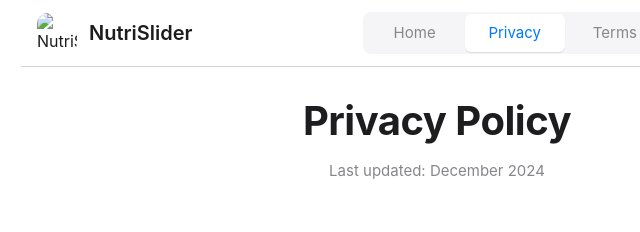
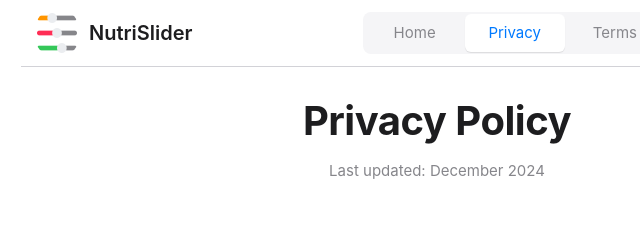
Before and after one commit to eggyr33/NutriSliderLegal, a plain HTML site: page privacy-policy.html in a window 1280 px wide. Shown: the top 232 px of the page, 203-843 px from the left. Drawn offline with Linux system fonts and the light colour scheme.

Commit message:
Update privacy-policy.html

```diff
--- a/privacy-policy.html
+++ b/privacy-policy.html
@@ -253,7 +253,7 @@
         <div class="nav-content">
             <a href="index.html" class="brand">
                 <!-- Replace with your actual icon -->
-                <img src="/api/placeholder/40/40" alt="NutriSlider">
+                <img src="WebAppIcon.png" alt="NutriSlider">
                 <span>NutriSlider</span>
             </a>
 
```
